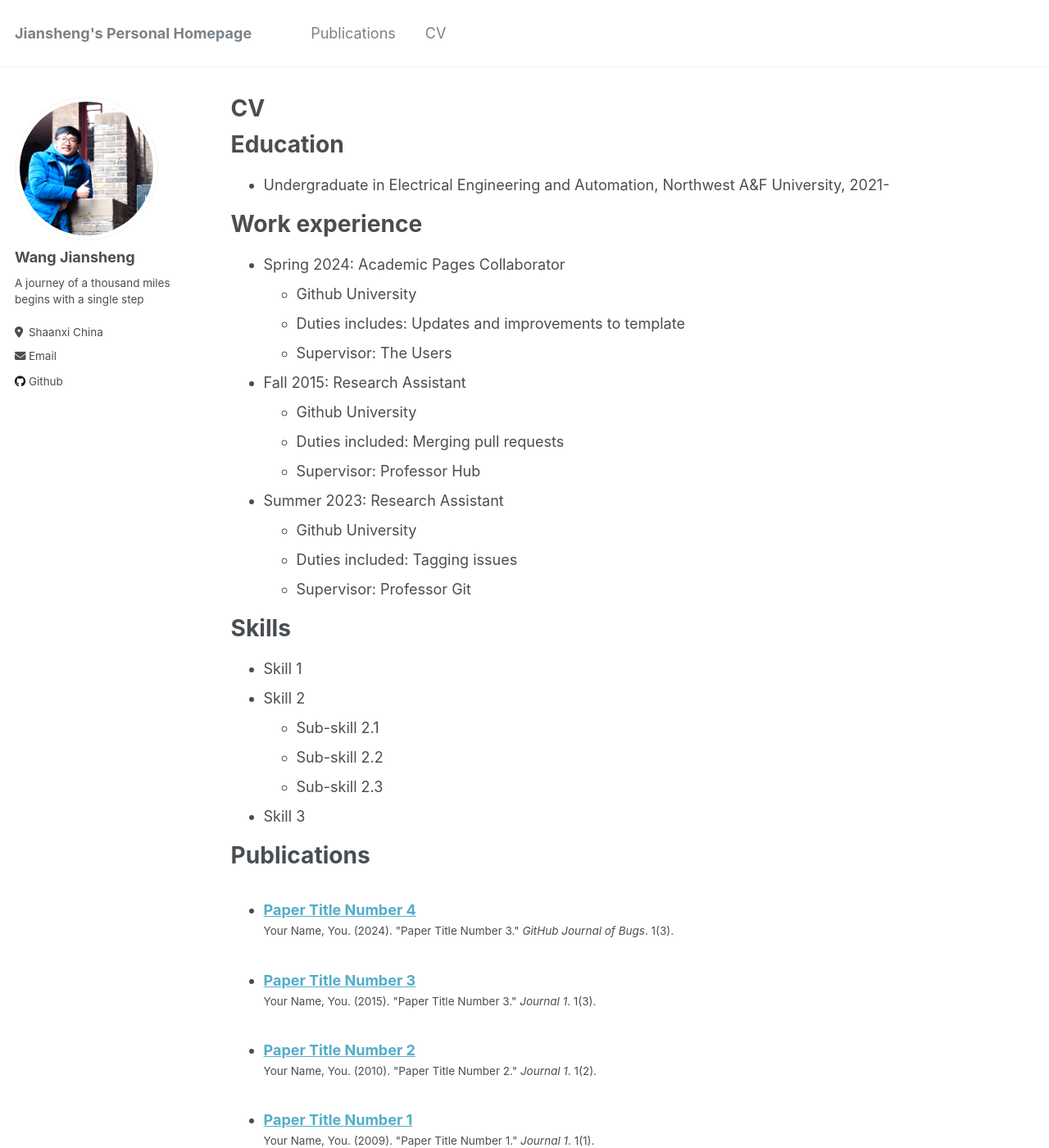
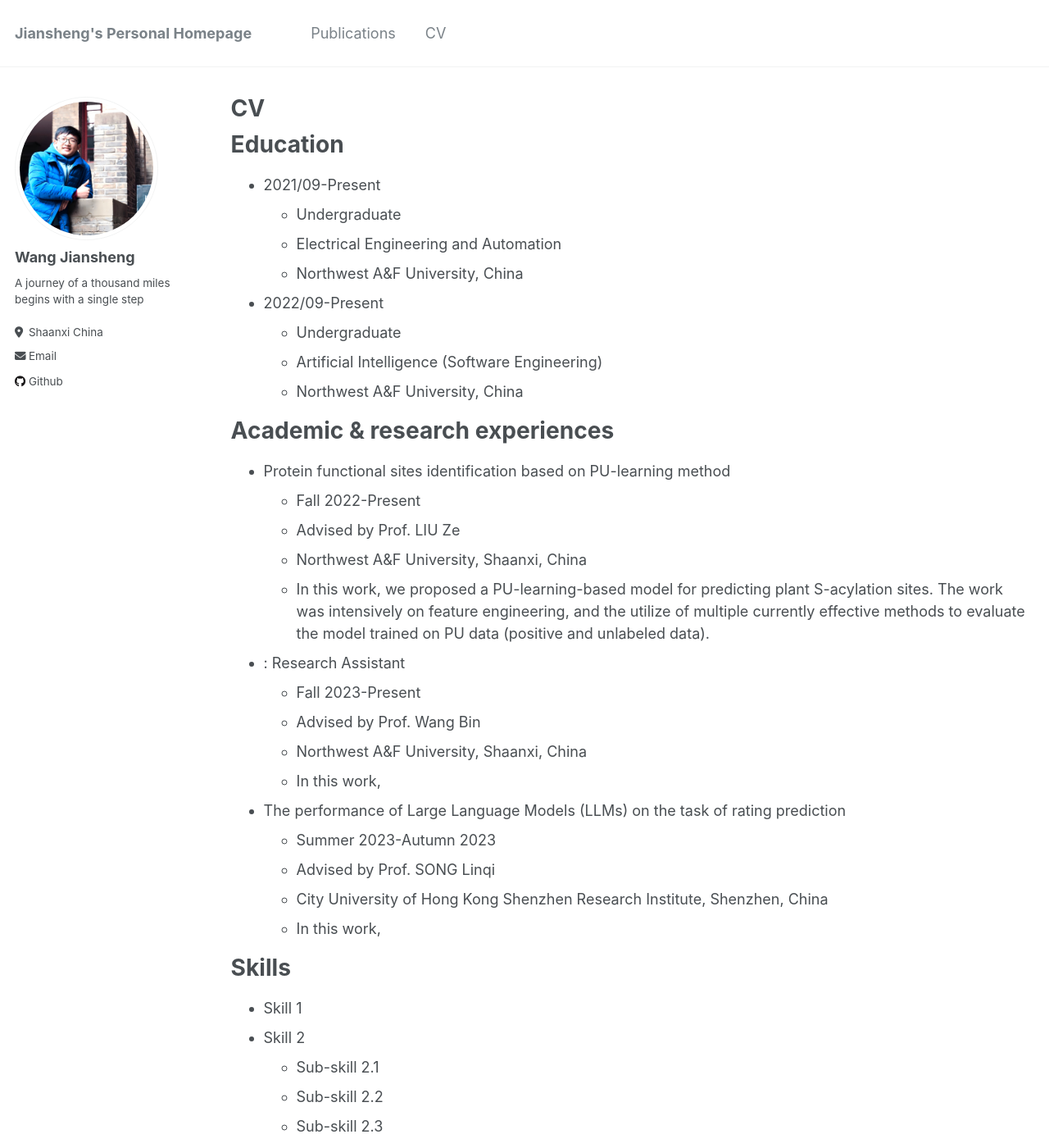
Before and after one commit to Servais-Ja/Jiansheng-Wang.github.io, a Jekyll site: the page built from _pages/cv.md, in a window 1280 px wide and 1400 px high. Shown: the whole window at 82% size. Built offline with Jekyll 4.4.1, drawn with Linux system fonts in a browser that asks for light colours; some of the changed text lies outside the part shown.

Commit message:
Update cv.md

```diff
--- a/_pages/cv.md
+++ b/_pages/cv.md
@@ -11,24 +11,34 @@ redirect_from:
 
 Education
 ======
-* Undergraduate in Electrical Engineering and Automation, Northwest A&F University, 2021-
+* 2021/09-Present
+  * Undergraduate
+  * Electrical Engineering and Automation
+  * Northwest A&F University, China
+* 2022/09-Present
+  * Undergraduate
+  * Artificial Intelligence (Software Engineering)
+  * Northwest A&F University, China
 
-Work experience
+Academic & research experiences
 ======
-* Spring 2024: Academic Pages Collaborator
-  * Github University
-  * Duties includes: Updates and improvements to template
-  * Supervisor: The Users
+* Protein functional sites identification based on PU-learning method
+  * Fall 2022-Present
+  * Advised by Prof. LIU Ze
+  * Northwest A&F University, Shaanxi, China
+  * In this work, we proposed a PU-learning-based model for predicting plant S-acylation sites. The work was intensively on feature engineering, and the utilize of multiple currently effective methods to evaluate the model trained on PU data (positive and unlabeled data).
 
-* Fall 2015: Research Assistant
-  * Github University
-  * Duties included: Merging pull requests
-  * Supervisor: Professor Hub
+* : Research Assistant
+  * Fall 2023-Present
+  * Advised by Prof. Wang Bin
+  * Northwest A&F University, Shaanxi, China
+  * In this work,
 
-* Summer 2023: Research Assistant
-  * Github University
-  * Duties included: Tagging issues
-  * Supervisor: Professor Git
+* The performance of Large Language Models (LLMs) on the task of rating prediction
+  * Summer 2023-Autumn 2023
+  * Advised by Prof. SONG Linqi
+  * City University of Hong Kong Shenzhen Research Institute, Shenzhen, China
+  * In this work,
 
 Skills
 ======
@@ -44,19 +54,3 @@ Publications
   <ul>{% for post in site.publications reversed %}
     {% include archive-single-cv.html %}
   {% endfor %}</ul>
-
-Talks
-======
-  <ul>{% for post in site.talks reversed %}
-    {% include archive-single-talk-cv.html  %}
-  {% endfor %}</ul>
-
-Teaching
-======
-  <ul>{% for post in site.teaching reversed %}
-    {% include archive-single-cv.html %}
-  {% endfor %}</ul>
-
-Service and leadership
-======
-* Currently signed in to 43 different slack teams
```
